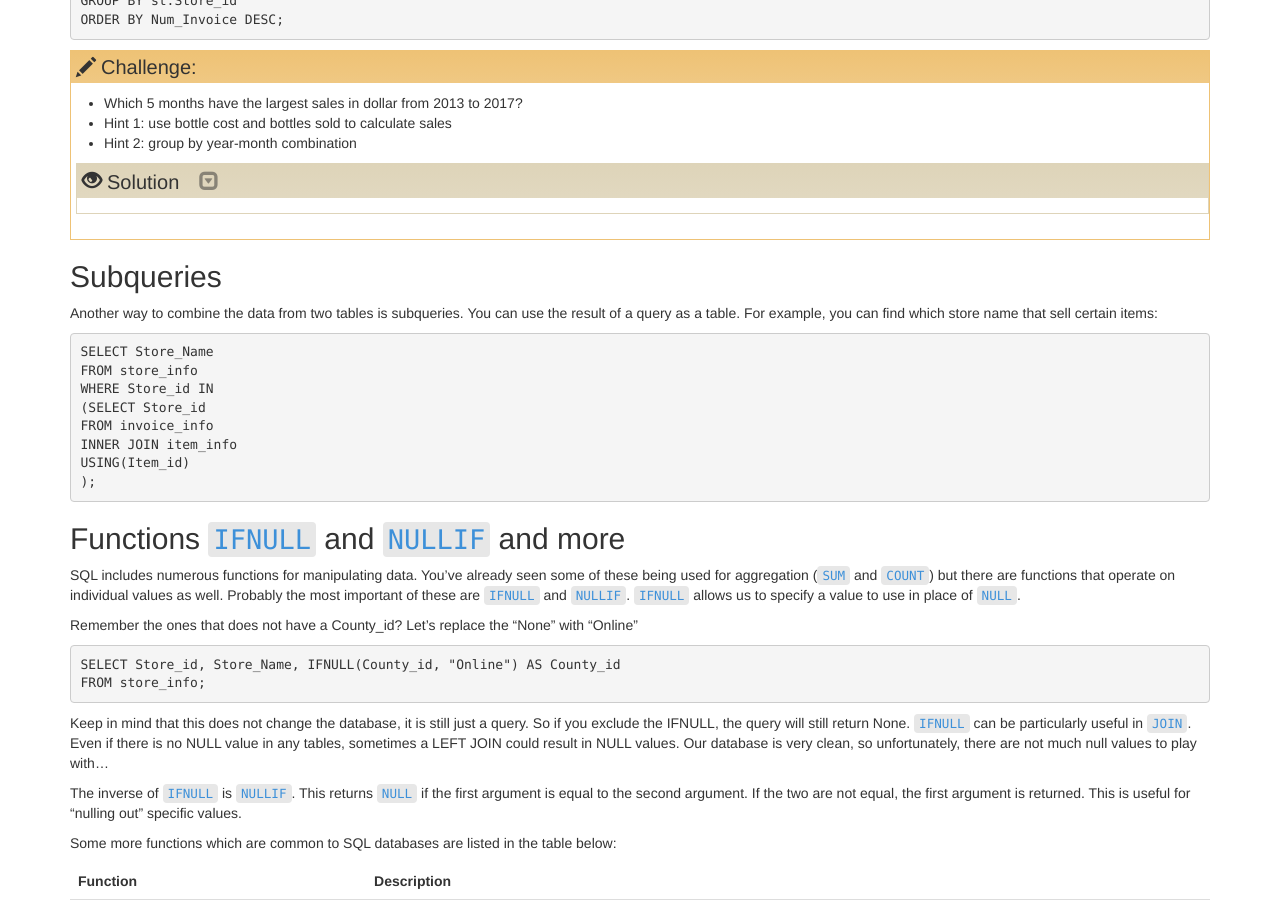
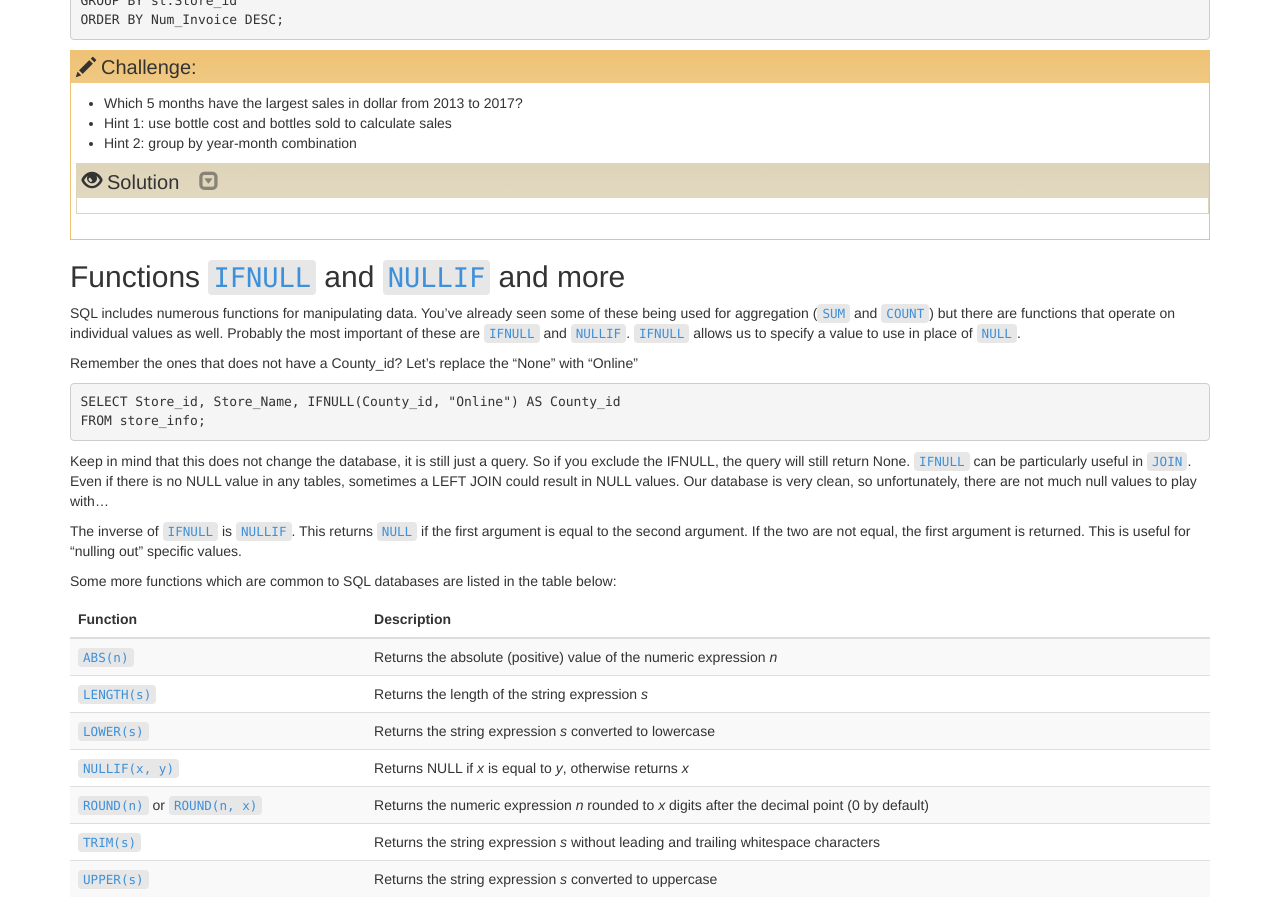
Before and after one commit to data-lessons/SQL-business, a Jekyll site: the page built from _episodes/04-sql-joins.md, in a window 1280 px wide and 900 px high, scrolled down 3357 px. Built offline with Jekyll 4.4.1, drawn with Linux system fonts in a browser that asks for light colours; some of the changed text lies outside the part shown.

Commit message:
Changed IFNULL examples. Same problems with NULL
Reorganized and clarified JOIN types

````diff
--- a/_episodes/04-sql-joins.md
+++ b/_episodes/04-sql-joins.md
@@ -183,20 +183,6 @@ sort the result by number of invoices at descending order. Try slowly build the
 > {: .solution}
 {: .challenge}
 
-## Subqueries
-Another way to combine the data from two tables is subqueries. You can use the result of a query as a table. For example, you can find which store name that sell certain items:
-
-```
-SELECT Store_Name
-FROM store_info
-WHERE Store_id IN
-(SELECT Store_id
-FROM invoice_info
-INNER JOIN item_info
-USING(Item_id)
-);
-```
-
 ## Functions `IFNULL` and `NULLIF` and more
 
 SQL includes numerous functions for manipulating data. You've already seen some
@@ -264,5 +250,3 @@ table below:
 >>
 > {: .solution}
 {: .challenge}
-
-Congratulations! You just completed the SQL lesson. Yes, there are a lot of stuff, it's difficult to memorize everything. Keep practicing! Here is a [cheat sheet](../sql_cheat_sheet.md) for you.
````
